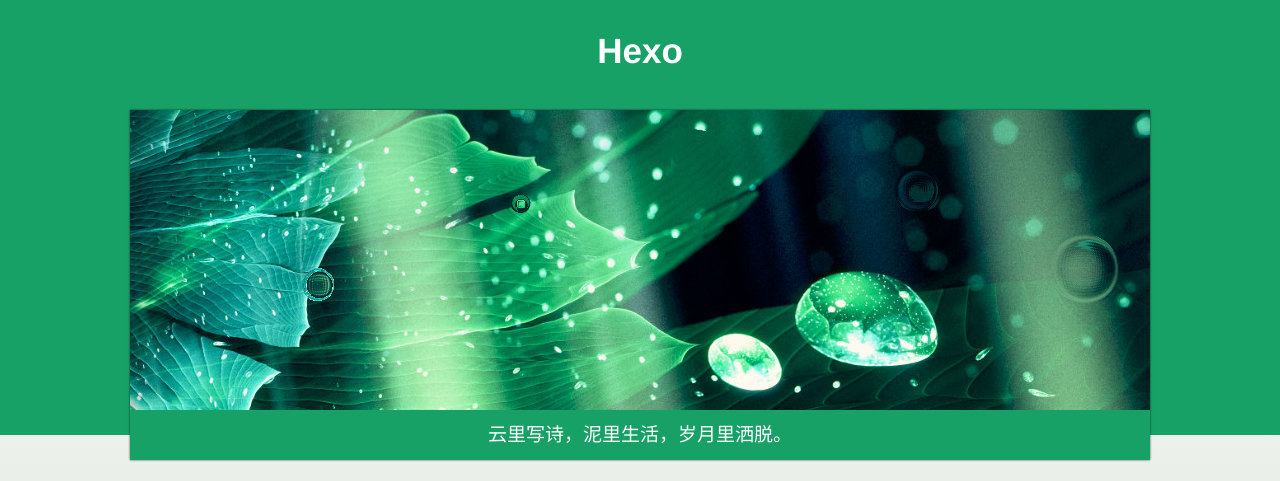
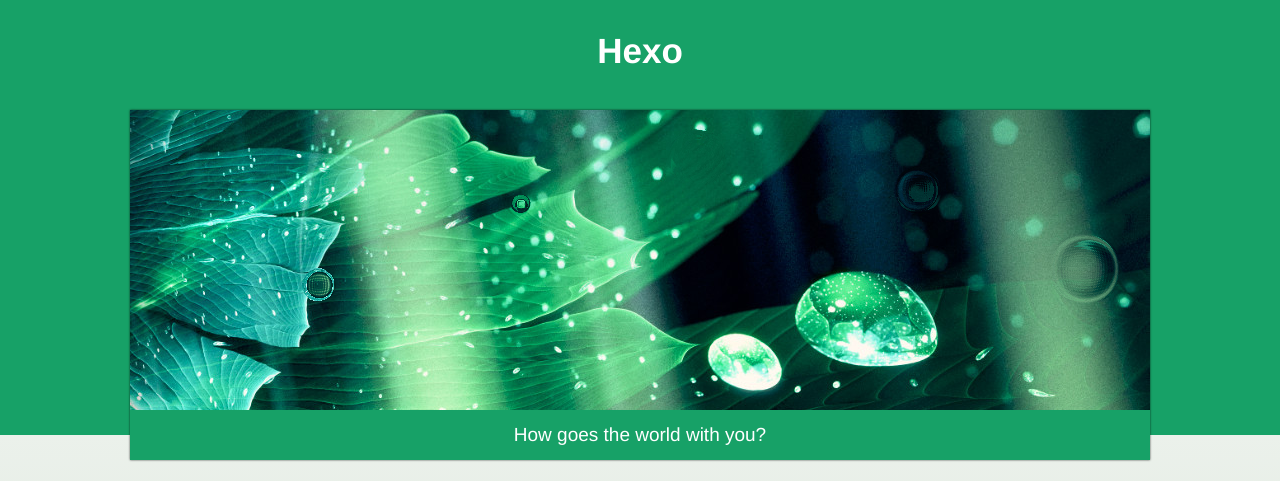
Before and after one commit to WangJing20040101/WangJing20040101.github.io, a plain HTML site: page index.html in a window 1280 px wide. Shown: the top 481 px of the page. Drawn offline with Linux system fonts and the light colour scheme; animation ran at ten frames a second.

Commit message:
Site updated: 2023-09-10 23:48:19

```diff
--- a/index.html
+++ b/index.html
@@ -32,7 +32,7 @@
     <div id="nav">
         <div class="nav-img" id="nav-img"></div>
         <div class="sentences">
-            云里写诗，泥里生活，岁月里洒脱。
+            How goes the world with you?
         </div>
     </div>
 </header>
```
Also changed, not shown: archives/2023/09/index.html (+1 -1 lines), archives/2023/index.html (+1 -1 lines), archives/index.html (+1 -1 lines).
